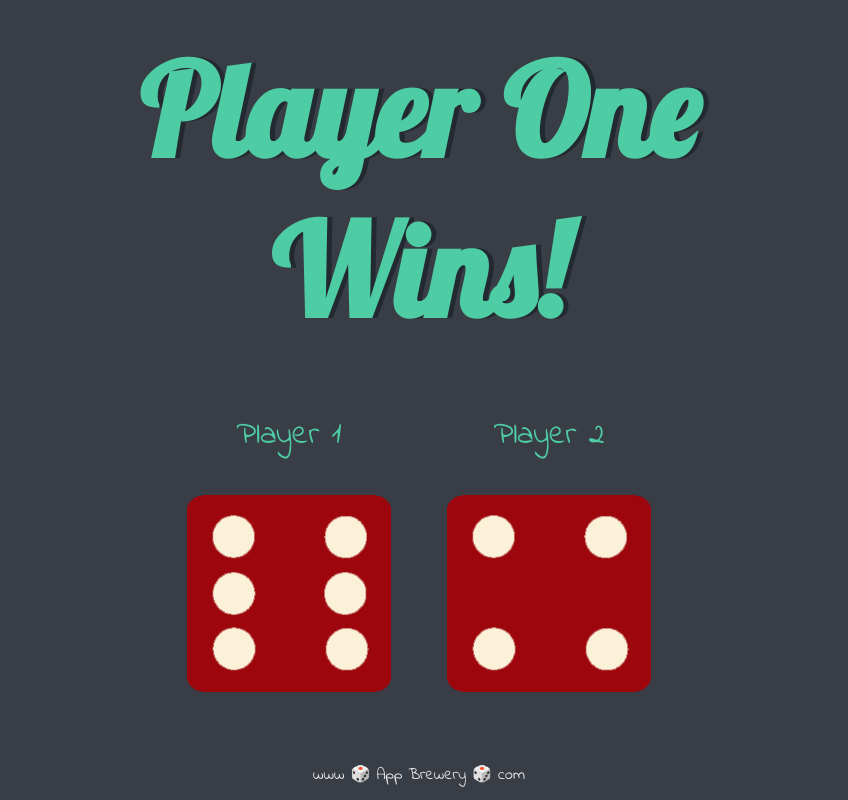
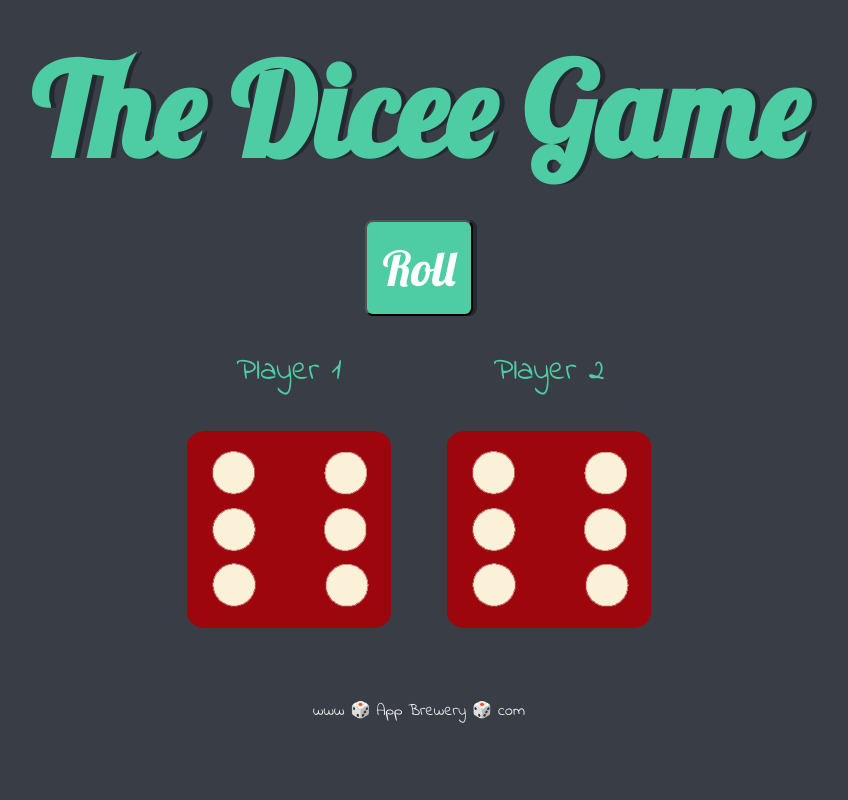
Before and after one commit to NJBOOT/dicee-challenge, a plain HTML site: page dicee.html in a window 1280 px wide. Shown: the whole page, without its empty margins (221-1069 px from the left). Drawn offline with Linux system fonts and the light colour scheme.

Commit message:
added click event to simulate roll

```diff
--- a/dicee.html
+++ b/dicee.html
@@ -10,7 +10,8 @@
   <body>
 
     <div class="container">
-      <h1>Refresh Me</h1>
+      <h1>The Dicee Game</h1>
+      <button class="btn">Roll</button>
 
       <div class="dice">
         <p>Player 1</p>
--- a/logic.js
+++ b/logic.js
@@ -1,8 +1,7 @@
-let randomNumberOne = Math.floor(Math.random()*6)+1
-let randomNumberTwo = Math.floor(Math.random()*6)+1
 
-function rollMe (randomNumber,image){
-    switch(randomNumber) {
+
+function rollMe(randomNumber, image) {
+    switch (randomNumber) {
         case 1:
             document.querySelector(image).setAttribute("src", "./images/dice1.png");
             break;
@@ -24,6 +23,12 @@ function rollMe (randomNumber,image){
     }
 }
 
+
+
+document.querySelector(".btn").addEventListener("click", function (){
+    console.log("I was clicked")
+    let randomNumberOne = Math.floor(Math.random() * 6) + 1
+    let randomNumberTwo = Math.floor(Math.random() * 6) + 1
     rollMe(randomNumberOne, ".img1");
     rollMe(randomNumberTwo, ".img2");
 
@@ -34,3 +39,4 @@ if (randomNumberOne === randomNumberTwo) {
     } else {
         document.querySelector("h1").innerHTML = "Player Two Wins!"
     }
+})
--- a/styles.css
+++ b/styles.css
@@ -22,6 +22,18 @@ h1 {
   color: #4ECCA3;
 }
 
+.btn {
+  font-size: 3rem;
+  font-family: 'Lobster', cursive;
+  color: white;
+  background-color: #4ECCA3;
+  display: block;
+  margin: auto;
+  border-radius: 8px;
+  box-shadow: 4px 0 #232931;
+  padding: 1rem;
+}
+
 p {
   font-size: 2rem;
   color: #4ECCA3;
```
Lines whose indentation alone changed are shown as unchanged.
